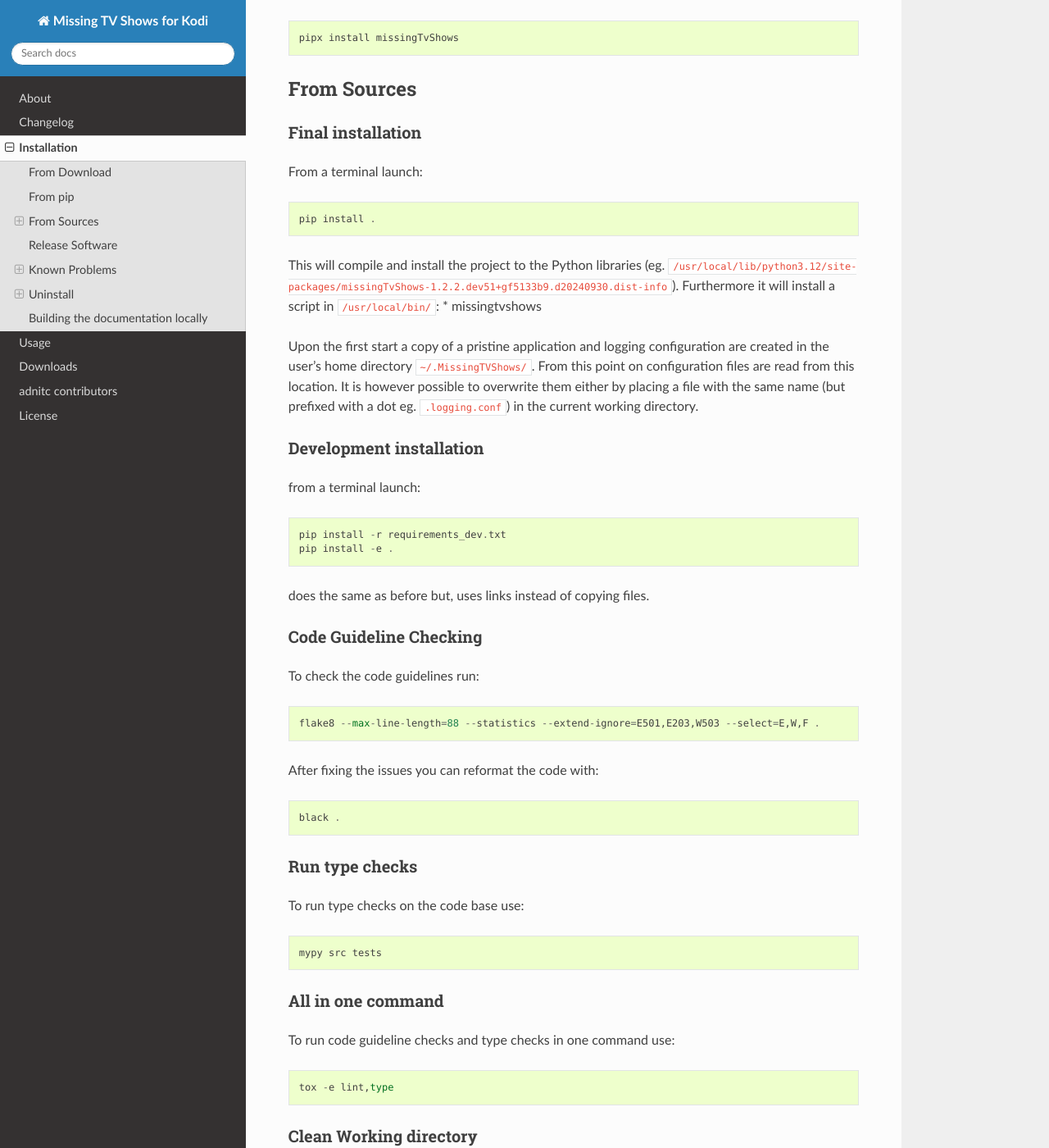
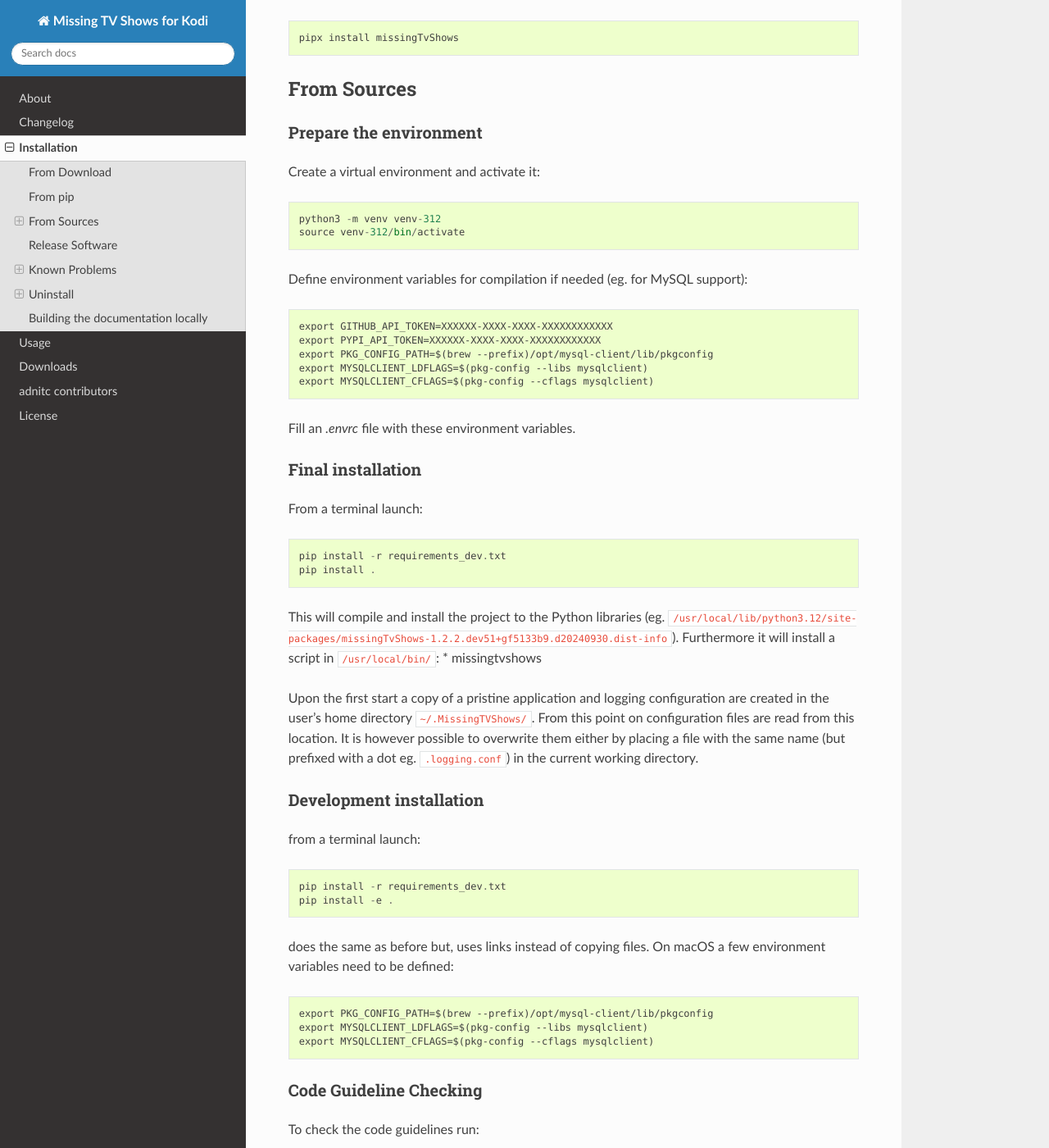
Before and after one commit to digsim/missingTvShows, a Sphinx documentation site: the page built from docs/install.rst, in a window 1280 px wide and 1400 px high, scrolled down 584 px. Shown: the whole window at 82% size. Built offline with Sphinx 7.4.7 and the Read the Docs theme 3.1.0, drawn with Linux system fonts in a browser that asks for light colours.

```diff
--- a/docs/install.rst
+++ b/docs/install.rst
@@ -25,11 +25,31 @@
 From Sources
 -------------
 
+Prepare the environment
+^^^^^^^^^^^^^^^^^^^^^^^^
+
+Create a virtual environment and activate it::
+
+    python3 -m venv venv-312
+    source venv-312/bin/activate
+
+Define environment variables for compilation if needed (eg. for MySQL support)::
+
+    export GITHUB_API_TOKEN=XXXXXX-XXXX-XXXX-XXXXXXXXXXXX
+    export PYPI_API_TOKEN=XXXXXX-XXXX-XXXX-XXXXXXXXXXXX
+    export PKG_CONFIG_PATH=$(brew --prefix)/opt/mysql-client/lib/pkgconfig
+    export MYSQLCLIENT_LDFLAGS=$(pkg-config --libs mysqlclient)
+    export MYSQLCLIENT_CFLAGS=$(pkg-config --cflags mysqlclient)
+
+Fill an `.envrc` file with these environment variables.
+
+
 Final installation
 ^^^^^^^^^^^^^^^^^^
 
 From a terminal launch::
 
+    pip install -r requirements_dev.txt
     pip install .
 
 This will compile and install the project to the Python libraries (eg. ``/usr/local/lib/python3.12/site-packages/missingTvShows-1.2.2.dev51+gf5133b9.d20240930.dist-info``). Furthermore it will install a script in ``/usr/local/bin/``:
@@ -45,7 +65,11 @@
     pip install -r requirements_dev.txt
     pip install -e .
 
-does the same as before but, uses links instead of copying files.
+does the same as before but, uses links instead of copying files. On macOS a few environment variables need to be defined::
+
+    export PKG_CONFIG_PATH=$(brew --prefix)/opt/mysql-client/lib/pkgconfig
+    export MYSQLCLIENT_LDFLAGS=$(pkg-config --libs mysqlclient)
+    export MYSQLCLIENT_CFLAGS=$(pkg-config --cflags mysqlclient)
 
 Code Guideline Checking
 ^^^^^^^^^^^^^^^^^^^^^^^^
--- a/pyproject.toml
+++ b/pyproject.toml
@@ -6,7 +6,7 @@
 description = "Manages Kodi TVShows"
 readme = "README.md"
 requires-python = ">=3.10"
-license = {file = "LICENSE.rst"}
+license-files = ["LICEN[CS]E*"]
 classifiers = [
     "Programming Language :: Python :: 3",
     "Operating System :: OS Independent",
```
Also changed, not shown: .pre-commit-config.yaml, 5 other files.
